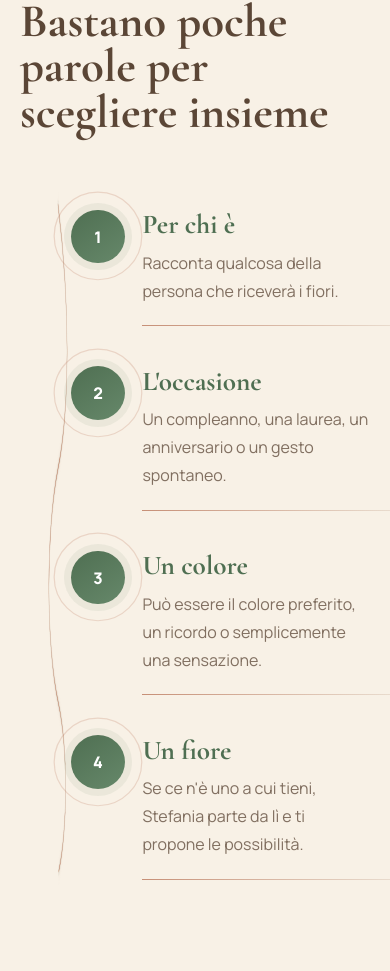
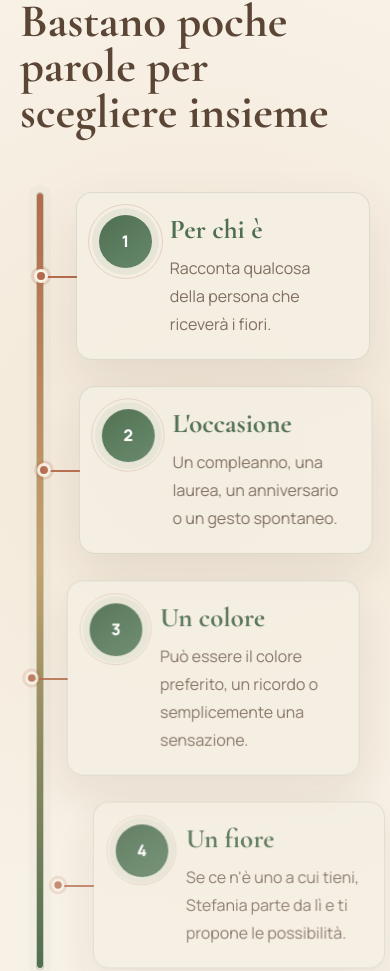
Before and after one commit to andreakorkeamaki/sitofiori, a React (Vite) app: page / in a window 390 px wide. Shown: the part 5722-6693 px from the top of the page. Built offline with nearby package versions, Linux system fonts and the light colour scheme.

Commit message:
Refine guided choice scroll section

```diff
--- a/src/main.jsx
+++ b/src/main.jsx
@@ -923,38 +923,51 @@ function GuideSection({ t }) {
     const section = guideRef.current;
     if (!section) return undefined;
 
+    const journey = section.querySelector(".guide-journey");
     const steps = [...section.querySelectorAll(".guide-step")];
+    if (!journey) return undefined;
+
     const reduceMotion = window.matchMedia("(prefers-reduced-motion: reduce)").matches;
     let frame = null;
 
-    const setProgress = (progress) => {
+    const setLineProgress = (progress) => {
       section.style.setProperty("--guide-progress", progress.toFixed(4));
-      section.style.setProperty("--guide-dashoffset", String(1 - progress));
-      section.style.setProperty("--guide-line-opacity", String(Math.min(1, progress * 12)));
+    };
 
-      steps.forEach((step, index) => {
-        const stepProgress = Math.max(0, Math.min(1, (progress - index * 0.21) / 0.28));
-        step.style.setProperty("--step-opacity", String(0.24 + stepProgress * 0.76));
-        step.style.setProperty("--step-shift", `${(1 - stepProgress) * 34}px`);
-        step.style.setProperty("--step-scale", String(0.97 + stepProgress * 0.03));
-        step.style.setProperty("--step-line", `${24 + stepProgress * 76}%`);
-        step.style.setProperty("--ring-opacity", String(stepProgress * 0.7));
-        step.style.setProperty("--ring-scale", String(0.78 + stepProgress * 0.42));
-      });
+    const setStepProgress = (step, progress) => {
+      const direction = step.classList.contains("guide-step--left") ? -1 : 1;
+      step.style.setProperty("--step-opacity", String(0.18 + progress * 0.82));
+      step.style.setProperty("--step-translate", `${direction * (1 - progress) * 112}px`);
+      step.style.setProperty("--step-scale", String(0.96 + progress * 0.04));
+      step.style.setProperty("--connector-progress", String(progress));
+      step.style.setProperty("--marker-scale", String(0.5 + progress * 0.5));
+      step.style.setProperty("--ring-opacity", String(progress * 0.78));
+      step.style.setProperty("--ring-scale", String(0.72 + progress * 0.28));
     };
 
     const updateGuideProgress = () => {
       frame = null;
       if (reduceMotion) {
-        setProgress(1);
+        setLineProgress(1);
+        steps.forEach((step) => setStepProgress(step, 1));
         return;
       }
 
-      const rect = section.getBoundingClientRect();
-      const start = window.innerHeight * 0.78;
-      const travel = Math.max(rect.height - window.innerHeight * 0.28, 1);
-      const progress = Math.max(0, Math.min(1, (start - rect.top) / travel));
-      setProgress(progress);
+      const journeyRect = journey.getBoundingClientRect();
+      const lineStart = window.innerHeight * 0.82;
+      const lineTravel = Math.max(journeyRect.height - window.innerHeight * 0.3, 1);
+      const lineProgress = Math.max(0, Math.min(1, (lineStart - journeyRect.top) / lineTravel));
+      setLineProgress(lineProgress);
+
+      steps.forEach((step) => {
+        const stepRect = step.getBoundingClientRect();
+        const entranceDistance = Math.max(window.innerHeight * 0.3, 210);
+        const stepProgress = Math.max(
+          0,
+          Math.min(1, (window.innerHeight * 0.84 - stepRect.top) / entranceDistance),
+        );
+        setStepProgress(step, stepProgress);
+      });
     };
 
     const requestGuideUpdate = () => {
@@ -980,12 +993,14 @@ function GuideSection({ t }) {
           <h2 className="section-title">{t.title}</h2>
         </div>
         <div className="guide-journey">
-          <svg className="guide-path" viewBox="0 0 1000 820" preserveAspectRatio="none" aria-hidden="true">
-            <path className="guide-path-shadow" pathLength="1" d="M500 15 C760 135 745 260 500 330 C245 405 245 540 510 610 C715 665 700 760 515 810" />
-            <path className="guide-path-line" pathLength="1" d="M500 15 C760 135 745 260 500 330 C245 405 245 540 510 610 C715 665 700 760 515 810" />
-          </svg>
+          <div className="guide-path" aria-hidden="true">
+            <span className="guide-path-line" />
+          </div>
           {t.steps.map(([title, body], index) => (
-            <article className={`guide-step guide-step-${index + 1}`} key={title}>
+            <article
+              className={`guide-step guide-step-${index + 1} guide-step--${index % 2 === 0 ? "left" : "right"}`}
+              key={title}
+            >
               <span className="guide-number"><b>{index + 1}</b></span>
               <div>
                 <h3>{title}</h3>
--- a/src/styles.css
+++ b/src/styles.css
@@ -541,9 +541,14 @@ button:focus-visible {
 }
 
 .guide-section {
+  --guide-progress: 0;
+  position: relative;
   overflow: hidden;
   padding-top: clamp(5.5rem, 10vw, 9rem);
   padding-bottom: clamp(6rem, 12vw, 11rem);
+  background:
+    radial-gradient(circle at 50% 48%, rgba(198, 161, 107, 0.12), transparent 30rem),
+    #f8f1e6;
 }
 
 .guide-heading {
@@ -553,81 +558,130 @@ button:focus-visible {
 
 .guide-journey {
   position: relative;
-  min-height: 52rem;
+  display: grid;
+  grid-template-columns: minmax(0, 1fr) 7rem minmax(0, 1fr);
+  row-gap: clamp(3.5rem, 8vw, 6.5rem);
   margin-top: clamp(4rem, 8vw, 7rem);
+  padding-block: 1.5rem;
 }
 
 .guide-path {
   position: absolute;
-  inset: -1rem 17% 0;
-  width: 66%;
-  height: calc(100% + 1rem);
-  overflow: visible;
+  top: 0;
+  bottom: 0;
+  left: 50%;
+  width: 10px;
+  overflow: hidden;
+  border: 1px solid rgba(79, 111, 82, 0.2);
+  border-radius: 999px;
+  background: rgba(79, 111, 82, 0.1);
+  box-shadow:
+    inset 0 0 0 3px rgba(255, 255, 255, 0.4),
+    0 0 0 7px rgba(79, 111, 82, 0.035);
   pointer-events: none;
-}
-
-.guide-path-shadow,
-.guide-path-line {
-  fill: none;
-  stroke-linecap: round;
-}
-
-.guide-path-shadow {
-  stroke: rgba(79, 111, 82, 0.1);
-  stroke-width: 18;
+  transform: translateX(-50%);
 }
 
 .guide-path-line {
-  stroke: #b46a4c;
-  stroke-width: 3;
-  stroke-dasharray: 1;
-  stroke-dashoffset: var(--guide-dashoffset, 1);
-  opacity: var(--guide-line-opacity, 0);
-  filter: drop-shadow(0 0 8px rgba(180, 106, 76, 0.34));
+  display: block;
+  width: 100%;
+  height: 100%;
+  border-radius: inherit;
+  background: linear-gradient(180deg, #b46a4c 0%, #c6a16b 48%, #4f6f52 100%);
+  box-shadow: 0 0 18px rgba(180, 106, 76, 0.48);
+  transform: scaleY(var(--guide-progress));
+  transform-origin: top;
+  will-change: transform;
 }
 
 .guide-step {
-  position: absolute;
+  position: relative;
   z-index: 1;
   display: grid;
-  width: min(25rem, 38%);
+  width: min(100%, 30rem);
   grid-template-columns: auto 1fr;
   gap: 1.1rem;
   align-items: start;
-  padding: 1.1rem 0 1.35rem;
-  opacity: var(--step-opacity, 0.24);
-  transform: translateY(var(--step-shift, 34px)) scale(var(--step-scale, 0.97));
-  transform-origin: left center;
+  padding: clamp(1.35rem, 3vw, 1.75rem);
+  border: 1px solid rgba(79, 111, 82, 0.16);
+  border-radius: 1rem;
+  background: rgba(245, 239, 227, 0.92);
+  box-shadow: 0 20px 48px rgba(91, 70, 54, 0.1);
+  opacity: var(--step-opacity, 0.18);
+  will-change: transform, opacity;
+}
+
+.guide-step::before {
+  position: absolute;
+  top: 50%;
+  width: 3.5rem;
+  height: 2px;
+  background: #b46a4c;
+  content: "";
+  opacity: var(--connector-progress, 0);
+  transform: scaleX(var(--connector-progress, 0));
 }
 
 .guide-step::after {
   position: absolute;
-  bottom: 0;
-  left: 4.45rem;
-  width: var(--step-line, 24%);
-  height: 1px;
-  background: linear-gradient(90deg, rgba(180, 106, 76, 0.72), rgba(79, 111, 82, 0.05));
+  top: calc(50% - 0.45rem);
+  width: 0.9rem;
+  height: 0.9rem;
+  border: 3px solid #f8f1e6;
+  border-radius: 50%;
+  background: #b46a4c;
+  box-shadow: 0 0 0 3px rgba(180, 106, 76, 0.2);
   content: "";
+  opacity: var(--connector-progress, 0);
+  transform: scale(var(--marker-scale, 0.5));
+}
+
+.guide-step--left {
+  grid-column: 1;
+  justify-self: end;
+  transform: translate3d(var(--step-translate, -112px), 0, 0) scale(var(--step-scale, 0.96));
+  transform-origin: right center;
+}
+
+.guide-step--right {
+  grid-column: 3;
+  justify-self: start;
+  transform: translate3d(var(--step-translate, 112px), 0, 0) scale(var(--step-scale, 0.96));
+  transform-origin: left center;
 }
 
 .guide-step-1 {
-  top: 0;
-  left: 3%;
+  grid-row: 1;
 }
 
 .guide-step-2 {
-  top: 24%;
-  right: 2%;
+  grid-row: 2;
 }
 
 .guide-step-3 {
-  top: 51%;
-  left: 4%;
+  grid-row: 3;
 }
 
 .guide-step-4 {
-  right: 4%;
-  bottom: 0;
+  grid-row: 4;
+}
+
+.guide-step--left::before {
+  right: -3.5rem;
+  transform-origin: left;
+}
+
+.guide-step--left::after {
+  right: -3.95rem;
+}
+
+.guide-step--right::before {
+  left: -3.5rem;
+  transform-origin: right;
+}
+
+.guide-step--right::after {
+  left: -3.95rem;
 }
 
 .guide-number {
@@ -650,7 +704,7 @@ button:focus-visible {
   border-radius: inherit;
   content: "";
   opacity: var(--ring-opacity, 0);
-  transform: scale(var(--ring-scale, 0.78));
+  transform: scale(var(--ring-scale, 0.72));
 }
 
 .guide-step h3 {
@@ -1085,19 +1139,20 @@ button:focus-visible {
   }
 
   .guide-journey {
-    min-height: 0;
+    display: grid;
+    grid-template-columns: 3.5rem minmax(0, 1fr);
+    row-gap: 1.6rem;
     margin-top: 3.5rem;
-    padding-left: 1rem;
+    padding: 0;
   }
 
   .guide-path {
-    inset: 0 auto 0 0.9rem;
-    width: 3rem;
-    height: 100%;
-  }
-
-  .guide-path-shadow {
-    stroke-width: 12;
+    top: 0;
+    right: auto;
+    bottom: 0;
+    left: 1.25rem;
+    width: 8px;
+    height: auto;
   }
 
   .guide-step,
@@ -1105,13 +1160,33 @@ button:focus-visible {
   .guide-step-2,
   .guide-step-3,
   .guide-step-4 {
-    position: relative;
-    top: auto;
+    grid-column: 2;
+    width: auto;
+    margin: 0;
+    justify-self: stretch;
+    transform-origin: left center;
+  }
+
+  .guide-step--left {
+    transform: translate3d(var(--step-translate, -112px), 0, 0) scale(var(--step-scale, 0.96));
+  }
+
+  .guide-step--right {
+    transform: translate3d(var(--step-translate, 112px), 0, 0) scale(var(--step-scale, 0.96));
+  }
+
+  .guide-step--left::before,
+  .guide-step--right::before {
     right: auto;
-    bottom: auto;
-    left: auto;
-    width: auto;
-    margin: 0 0 1.4rem 2.2rem;
+    left: -2.25rem;
+    width: 2.25rem;
+    transform-origin: right;
+  }
+
+  .guide-step--left::after,
+  .guide-step--right::after {
+    right: auto;
+    left: -2.7rem;
   }
 
   .hero-section,
```
